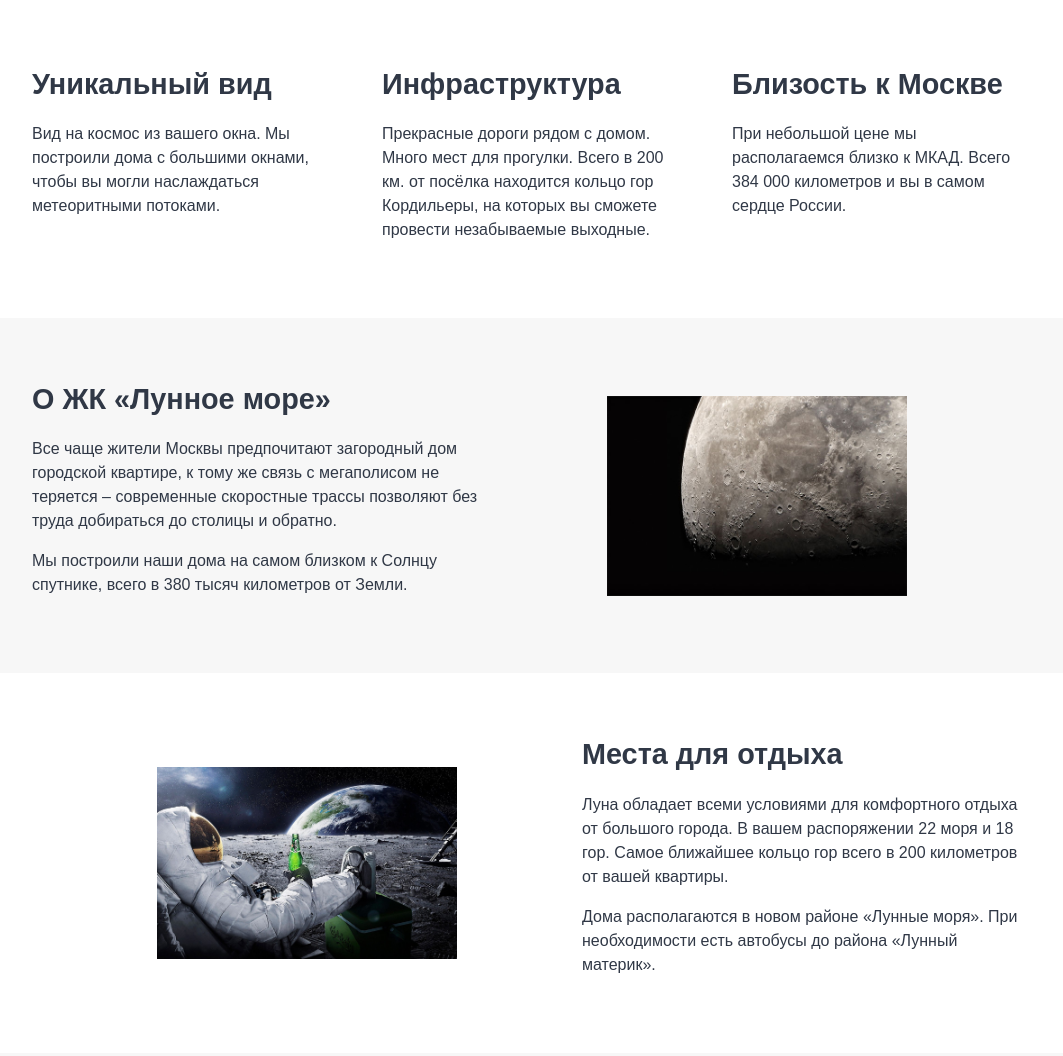
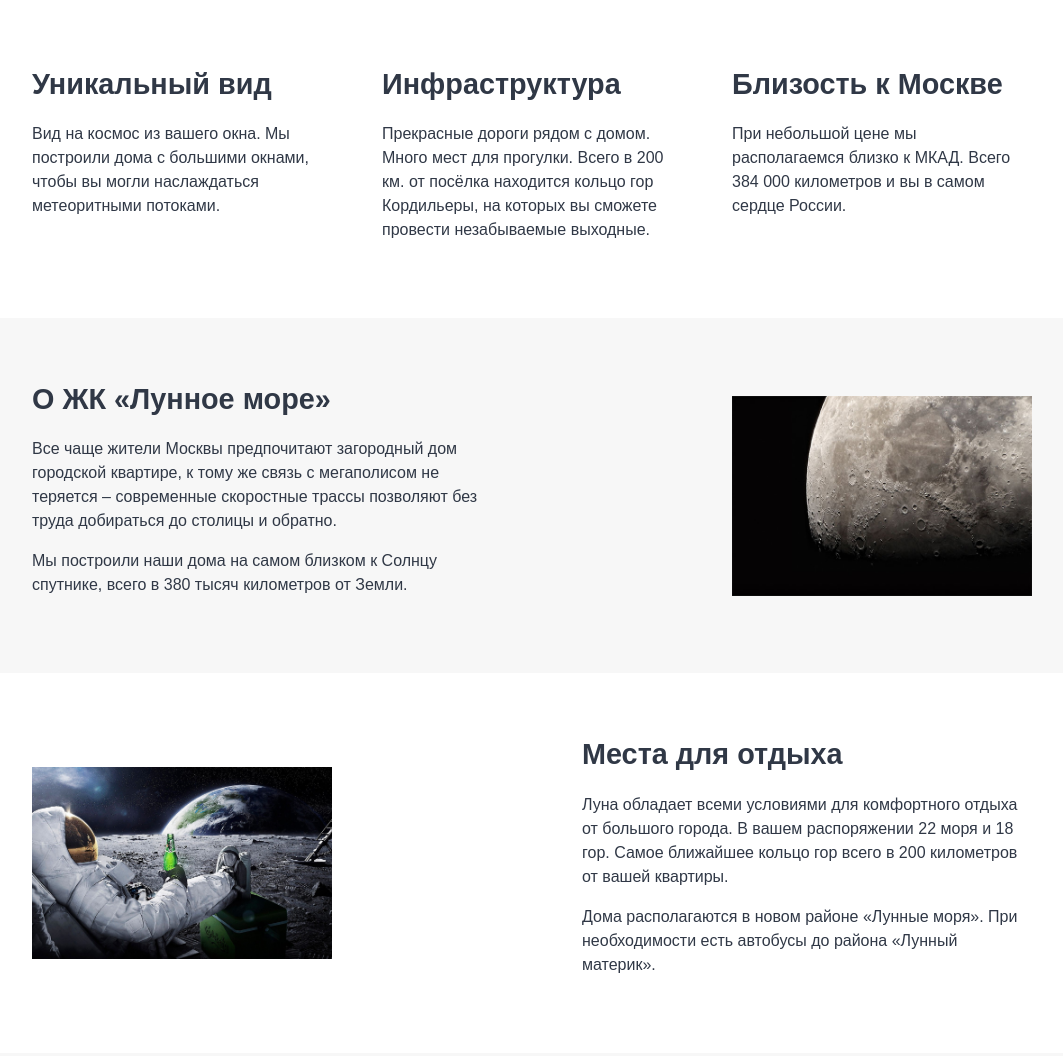
Before and after one commit to Rrudger/layout-designer-project-lvl1, a website: page html-boilerplate-master/src/index.html in a window 1280 px wide. Shown: the part 484-1540 px from the top of the page, without its empty margins (108-1171 px from the left). Drawn offline with Linux system fonts and the light colour scheme.

Commit message:
update index.html

```diff
--- a/html-boilerplate-master/src/styles/style.css
+++ b/html-boilerplate-master/src/styles/style.css
@@ -124,7 +124,7 @@ section {
 
 .inside-block {
 	width: 1000px;
-	padding: 60px 60px;
+	padding: 60px 0 60px 0px;
 	display: flex;
         flex-direction: row;
 	justify-content: space-between;
@@ -139,6 +139,8 @@ section {
         max-width: 100%;
         height: auto;
         margin: auto;
+	margin-right:0;
+	margin-left:0;
 }
 
 .textblock-width30 {
```
